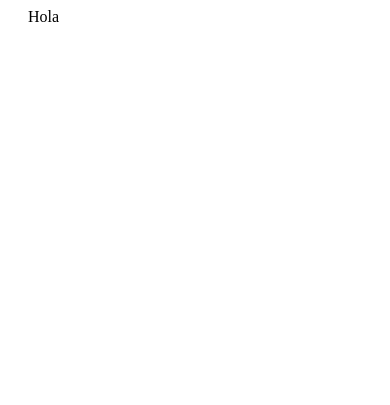
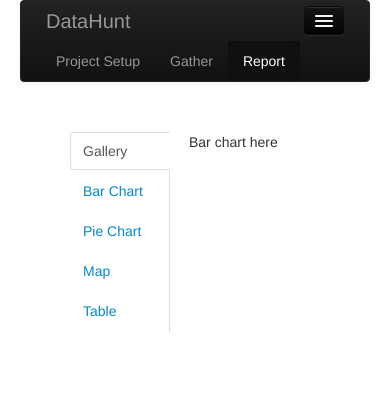
Before and after one commit to habdelra/DataHunt, a plain HTML site: page index.html in a window 390 px wide. Drawn offline with Linux system fonts and the light colour scheme.

Commit message:
Bootstrappy stuff

```diff
--- a/index.html
+++ b/index.html
@@ -3,15 +3,119 @@
 <head>
     <meta charset="utf-8">
     <title>DataHunt</title>
+    <link rel="stylesheet" href="lib/bootstrap/css/bootstrap.css"/>
     <link rel="stylesheet" href="lib/bootstrap/css/bootstrap-responsive.css"/>
     <link rel="stylesheet" href="css/app.css"/>
 </head>
 <body>
 
-<div>
-    Hola
+<div class="container">
+    <div class="navbar navbar-inverse">
+        <div class="navbar-inner">
+            <div class="container">
+
+                <!-- .btn-navbar is used as the toggle for collapsed navbar content -->
+                <a class="btn btn-navbar" data-toggle="collapse" data-target=".nav-collapse">
+                    <span class="icon-bar"></span>
+                    <span class="icon-bar"></span>
+                    <span class="icon-bar"></span>
+                </a>
+
+                <!-- Be sure to leave the brand out there if you want it shown -->
+                <a class="brand" href="#">DataHunt</a>
+
+                <!-- Everything you want hidden at 940px or less, place within here -->
+                <ul class="nav">
+                    <li><a href="#setup" class="nav-setup nav-tab">Project Setup</a></li>
+                    <li><a href="#gather" class="nav-gather nav-tab">Gather</a></li>
+                    <li class="active"><a href="#report" class="nav-report nav-tab">Report</a></li>
+                </ul>
+
+            </div>
+        </div>
+    </div>
+    <div class="main-nav">
+
+
+        <!-- REPORT MOCKUP -->
+
+        <div class="nav-sction" id="report">
+            <div class="navigation-wrapper">
+                <div class="tabbable tabs-left"> <!-- Only required for left/right tabs -->
+                    <ul class="nav nav-tabs">
+                        <li class="active"><a href="#gallery" data-toggle="tab">Gallery</a></li>
+                        <li ><a href="#barchart" data-toggle="tab">Bar Chart</a></li>
+                        <li><a href="#piechart" data-toggle="tab">Pie Chart</a></li>
+                        <li><a href="#map" data-toggle="tab">Map</a></li>
+                        <li><a href="#table" data-toggle="tab">Table</a></li>
+                    </ul>
+                    <div class="tab-content">
+                        <div class="tab-pane" id="gallery">
+                            <!-- Gallery Here -->
+
+                            <p>Gallery Here</p>
+
+
+                        </div>
+                        <div class="tab-pane active" id="barchart">
+                            <!-- Bar Chart Here -->
+
+                            <p>Bar chart here</p>
+
+
+                        </div>
+                        <div class="tab-pane" id="piechart">
+                            <!-- Pie Chart Here -->
+
+                            <p>Pie chart here</p>
+
+
+                        </div>
+                        <div class="tab-pane" id="map">
+                            <!-- Map Here -->
+
+                            <p>Map here</p>
+
+
+                        </div>
+                        <div class="tab-pane" id="table">
+                            <!-- table Here -->
+
+                            <p>Table here</p>
+
+
+                        </div>
+                    </div>
+                </div>
+            </div>
         </div>
 
+
+
+
+
+        <!-- GATHER MOCKUP -->
+
+
+        <div class="nav-sction" id="gather">
+            Gather section
+        </div>
+
+
+
+
+
+        <!-- SETUP MOCKUP -->
+
+        <div class="nav-sction" id="setup">
+            Setup section
+        </div>
+
+
+
+
+    </div>
+</div>
 
 
 <!-- In production use:
--- a/js/app.js
+++ b/js/app.js
@@ -10,8 +10,26 @@ var edesignlabs = edesignlabs || {};
 
         //Bootstrap the app
         startApp: function () {
+            var showNavTab = function (tab) {
+                if (!tab) return;
+                var $selectedTab = $(tab);
+                if (!$selectedTab.is(':visible')) {
+                    $('.nav-sction').hide();
+                    $selectedTab.show();
+                }
+            };
 
+            //wire up nav tabs
+            $('.nav-tab').click(function(evt){
+                var $this = $(this),
+                    selectedTab = $this.attr('href');
+                showNavTab(selectedTab);
+
+            });
+            $('.nav-sction').hide();
+            showNavTab('#report');
         }
+
 
     };
 })(edesignlabs);
--- a/less/app.less
+++ b/less/app.less
@@ -4,31 +4,6 @@
   /* Make your modifications to the less file, and compile to the css file               */
   /***************************************************************************************/
 
-.menu {
-  list-style: none;
-  border-bottom: 0.1em solid black;
-  margin-bottom: 2em;
-  padding: 0 0 0.5em;
-}
-
-.menu:before {
-  content: "[";
-}
-
-.menu:after {
-  content: "]";
-}
-
-.menu > li {
-  display: inline;
-}
-
-.menu > li:before {
-  content: "|";
-  padding-right: 0.3em;
-}
-
-.menu > li:nth-child(1):before {
-  content: "";
-  padding: 0;
-}
+  .navigation-wrapper {
+    margin: 50px;
+  }
```
Also changed, not shown: css/app.css. Lines whose indentation alone changed are shown as unchanged.
